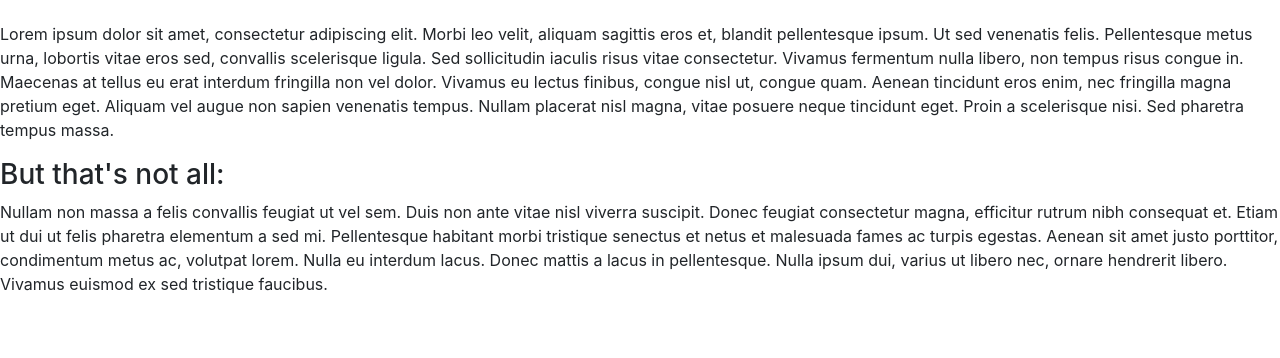
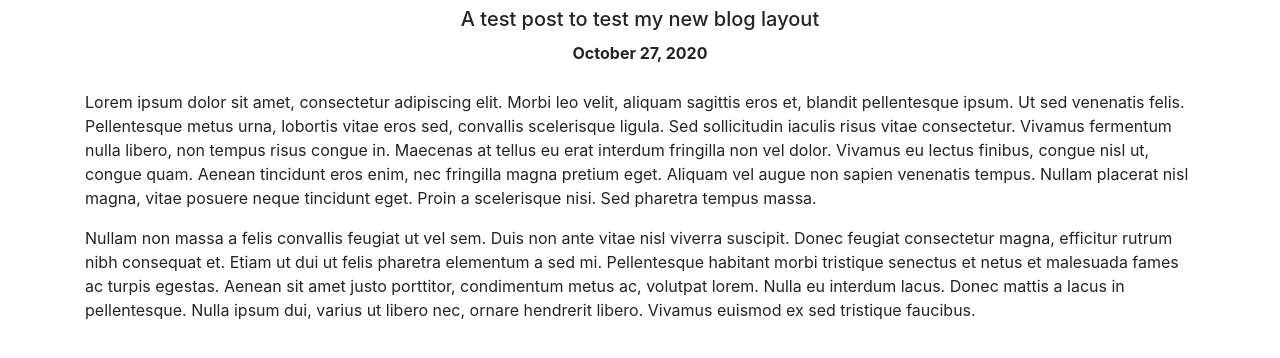
Before and after one commit to ejj28/blog, an Eleventy site: page postfiles/test-post.md in a window 1280 px wide. Shown: the part 132-490 px from the top of the page. Built offline with nearby package versions, Linux system fonts and the light colour scheme; Eleventy itself is replaced by a stand-in of ours; files that its build step writes are made by us from their sources.

Commit message:
Updated layout

```diff
--- a/postfiles/_includes/blogpost.njk
+++ b/postfiles/_includes/blogpost.njk
@@ -22,15 +22,26 @@ title: Erik Colley
 	<body>
 
 		<nav class="navbar navbar-expand-lg navbar-light bg-light">
-			<a class="navbar-brand" href="#">Erik Colley</a>
+			<a class="navbar-brand" href="https://erikcolley.ca">Erik Colley</a>
 		</nav>
 
 		<h1 id="titleHeader">{{ title }}</h1>
+		<h5 id="subtitleHeader">{{  subtitle  }}</h5>
+		<p id="date"><strong>{{  publishdate  }}</strong></p>
 
-		{{ content | safe }}
+		<div class="container">
+  			<div class="row">
+
+    			<div class="col-sm">
+      				{{ content | safe }}
+    			</div>
+
+  			</div>
+		</div>
 
 		<script src="https://code.jquery.com/jquery-3.4.1.slim.min.js" integrity="sha384-J6qa4849blE2+poT4WnyKhv5vZF5SrPo0iEjwBvKU7imGFAV0wwj1yYfoRSJoZ+n" crossorigin="anonymous"></script>
 		<script src="https://cdn.jsdelivr.net/npm/popper.js@1.16.0/dist/umd/popper.min.js" integrity="sha384-Q6E9RHvbIyZFJoft+2mJbHaEWldlvI9IOYy5n3zV9zzTtmI3UksdQRVvoxMfooAo" crossorigin="anonymous"></script>
 		<script src="https://stackpath.bootstrapcdn.com/bootstrap/4.4.1/js/bootstrap.min.js" integrity="sha384-wfSDF2E50Y2D1uUdj0O3uMBJnjuUD4Ih7YwaYd1iqfktj0Uod8GCExl3Og8ifwB6" crossorigin="anonymous"></script>
+
 	</body>
 </html>
--- a/postfiles/_includes/components/blogpost.css
+++ b/postfiles/_includes/components/blogpost.css
@@ -1,4 +1,14 @@
 #titleHeader {
 	text-align: center;
-	margin: 25px;
+	margin: 25px 25px 10px 25px;
 }
+
+#subtitleHeader {
+	text-align: center;
+	margin: 10px 25px 10px 25px;
+}
+
+#date {
+	text-align: center;
+	margin-bottom: 25px;
+}
--- a/postfiles/test-post.md
+++ b/postfiles/test-post.md
@@ -1,10 +1,10 @@
 ---
 layout: blogpost.njk
 title: Test post!
+subtitle: A test post to test my new blog layout
+publishdate: "October 27, 2020"
 ---
 
  Lorem ipsum dolor sit amet, consectetur adipiscing elit. Morbi leo velit, aliquam sagittis eros et, blandit pellentesque ipsum. Ut sed venenatis felis. Pellentesque metus urna, lobortis vitae eros sed, convallis scelerisque ligula. Sed sollicitudin iaculis risus vitae consectetur. Vivamus fermentum nulla libero, non tempus risus congue in. Maecenas at tellus eu erat interdum fringilla non vel dolor. Vivamus eu lectus finibus, congue nisl ut, congue quam. Aenean tincidunt eros enim, nec fringilla magna pretium eget. Aliquam vel augue non sapien venenatis tempus. Nullam placerat nisl magna, vitae posuere neque tincidunt eget. Proin a scelerisque nisi. Sed pharetra tempus massa.
 
- ### But that's not all:
-
 Nullam non massa a felis convallis feugiat ut vel sem. Duis non ante vitae nisl viverra suscipit. Donec feugiat consectetur magna, efficitur rutrum nibh consequat et. Etiam ut dui ut felis pharetra elementum a sed mi. Pellentesque habitant morbi tristique senectus et netus et malesuada fames ac turpis egestas. Aenean sit amet justo porttitor, condimentum metus ac, volutpat lorem. Nulla eu interdum lacus. Donec mattis a lacus in pellentesque. Nulla ipsum dui, varius ut libero nec, ornare hendrerit libero. Vivamus euismod ex sed tristique faucibus.
```
Also changed, not shown: docs/index.html (+23 -2 lines), docs/test-post/index.html (+24 -4 lines).
